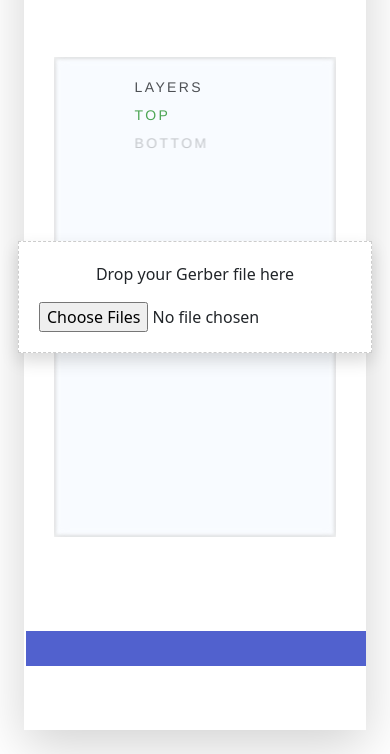
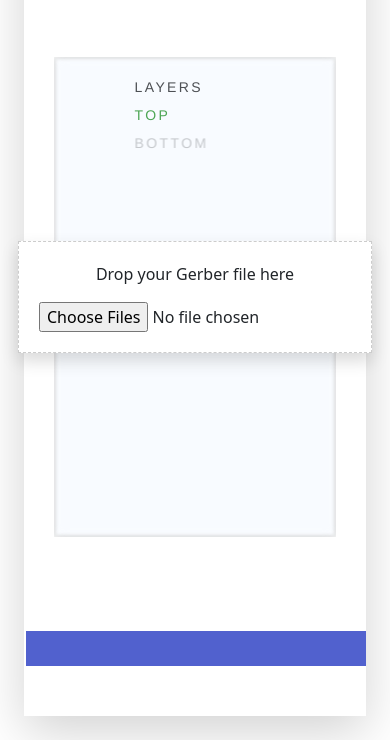
Before and after one commit to MidlajN/GerberViewer, a website built with Vite: page index.html in a window 390 px wide. Shown: the part 550-1304 px from the top of the page. Built offline with nearby package versions, Linux system fonts and the light colour scheme.

Commit message:
Bug Fix CSS

```diff
--- a/index.html
+++ b/index.html
@@ -253,7 +253,7 @@
       </div>
 
       <!-- Right Side -->
-      <div class="col-lg-3 col-md-12" style="padding-right: 0 !important; padding-left: 2px; height: 100%; overflow: hidden;">
+      <div class="col-lg-3 col-md-12" style="padding-right: 0 !important; padding-left: 2px;overflow: hidden;">
         <div class="navbar-animmenu2 sticky-top">
           <!-- Content of navbar-animmenu2 -->
           <div id="zipBtn" class="navbarRight " style="display: none;">
@@ -266,7 +266,7 @@
           </div>
         </div>
         <div class="pngContainer">
-          <div id="canvas" style="padding: 15px;margin-bottom: 34px;">
+          <div id="canvas" style="padding: 15px;margin-bottom: 20px;">
             <!-- Content of canvas -->
           </div>
         </div>
--- a/style.css
+++ b/style.css
@@ -98,7 +98,7 @@ outline: none;
 
 /* Gerber Section Div */
 .gerberSection {
-  height: 50rem;
+  /* height: 50rem; */
 }
 
 /* CSS */
@@ -465,9 +465,10 @@ transition: all 0.5s ease-in-out;
 
 /* PNG Container */
 .pngContainer {
-width: 100%;
-height: inherit;
-overflow: auto;
+  width: 100%;
+  height: inherit;
+  overflow: auto;
+  max-height: 48rem;
 }
 
 .pngContainer::-webkit-scrollbar {
```
